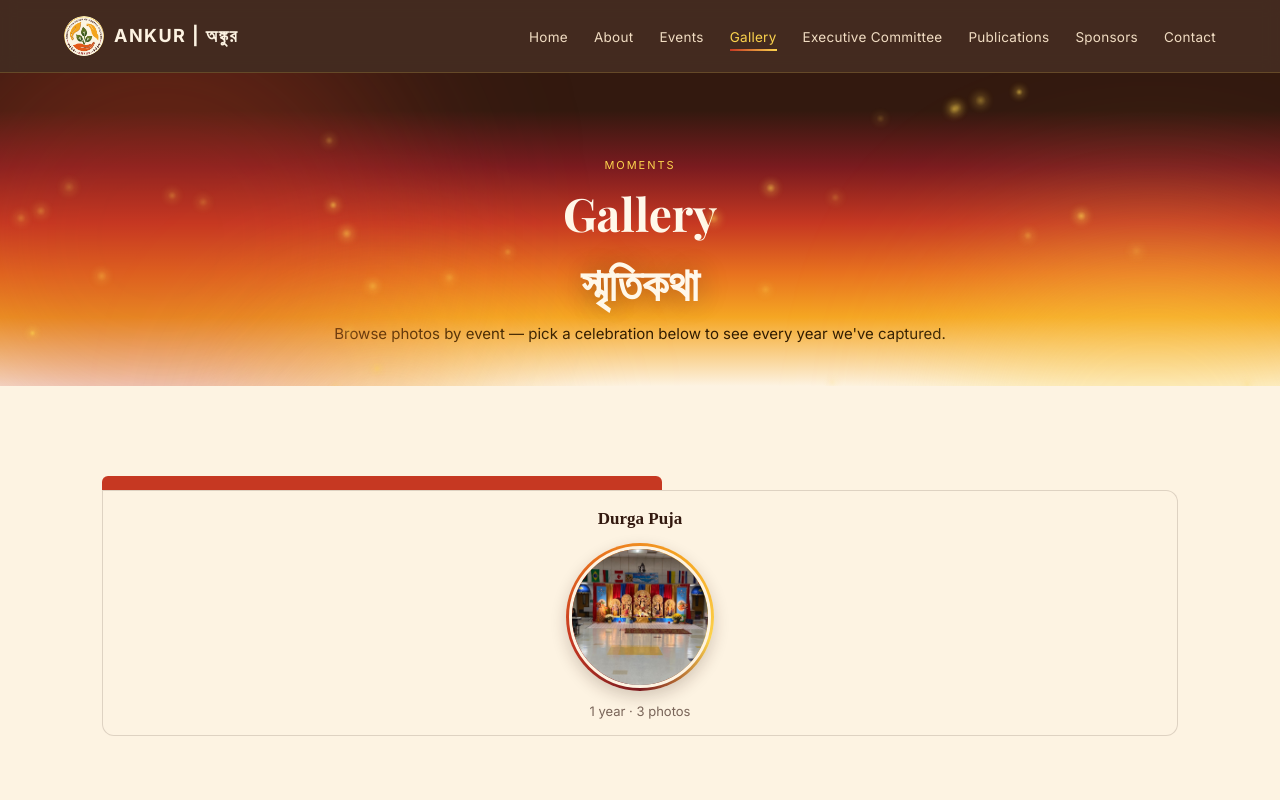
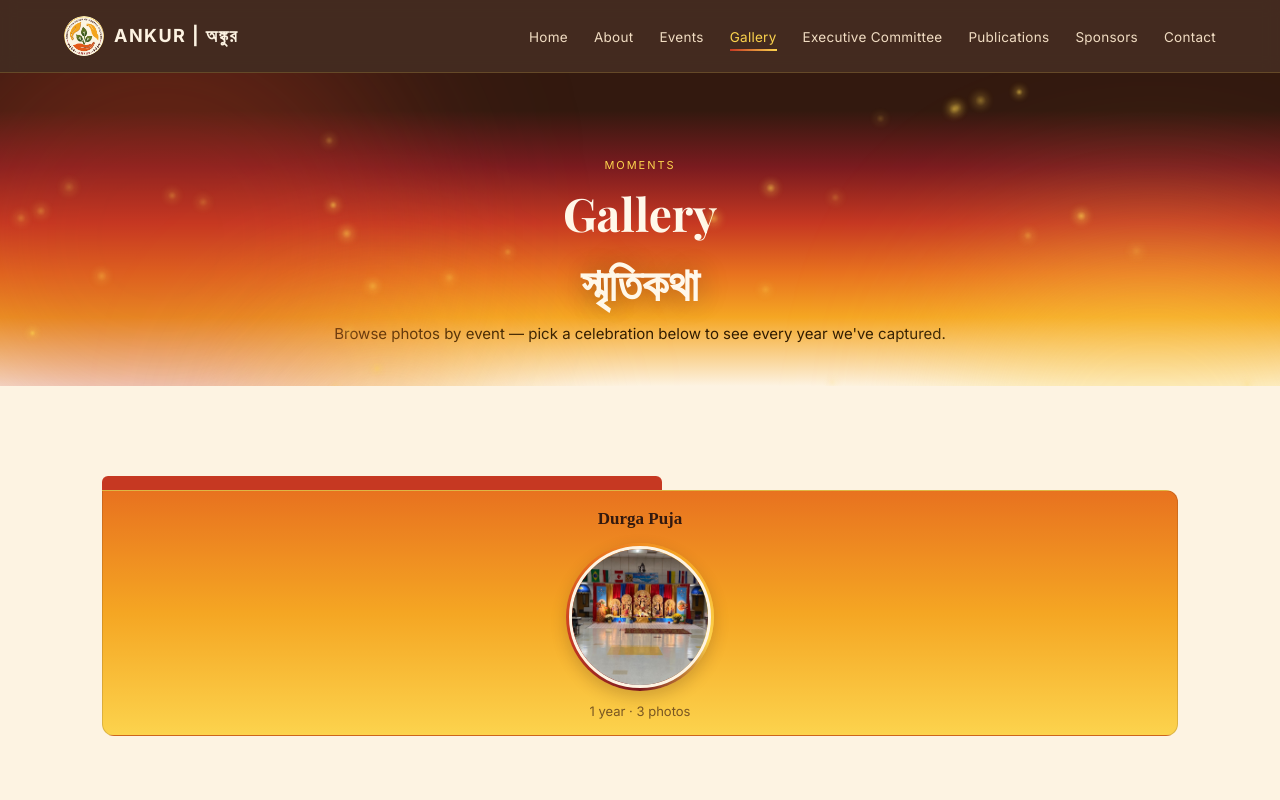
Before and after one commit to ankursc-cola/ankur-website, a React (Vite) app: page /gallery in a window 1280 px wide. Shown: the top 800 px of the page. Built offline with nearby package versions, Linux system fonts and the light colour scheme; no server answers; a web font is replaced by a local one.

Commit message:
Gallery Event wise folder color change

```diff
--- a/src/index.css
+++ b/src/index.css
@@ -821,7 +821,12 @@ button{font-family:inherit;}
   flex-direction: column;
   align-items: center;
   text-align: center;
-  background: var(--cream);
+  background: linear-gradient(
+    to bottom,
+    var(--orange) 0%,
+    var(--amber) 50%,
+    var(--gold-glow) 100%
+  );
   border: 1px solid rgba(51,25,15,.15);
   border-radius: 0 12px 12px 12px;
   padding: 18px 14px 16px;
```
Also changed, not shown: src/assets/img/Holi.jpg (added), 1 other file (tests, documents, lock files or other folders).
